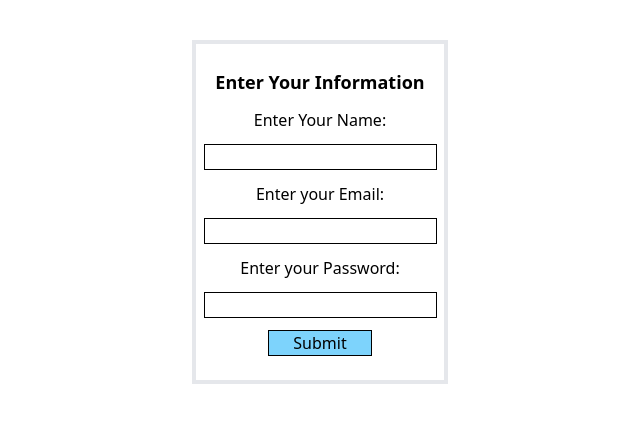
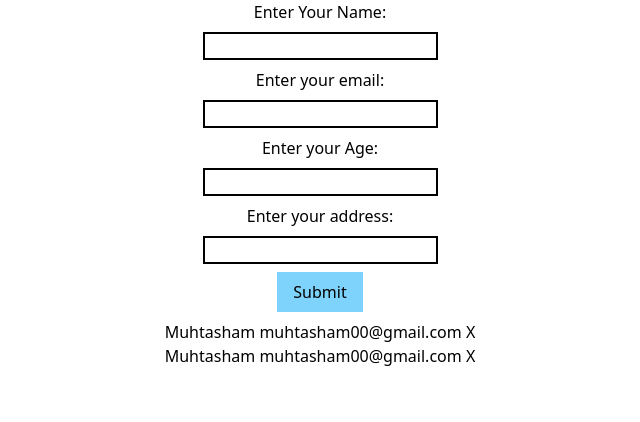
Before and after one commit to Smuhtasham/ForumValidation, a React (Create React App) app: page / in a window 1280 px wide. Shown: the top 422 px of the page, without its empty margins (320-960 px from the left). Built offline with nearby package versions, Linux system fonts and the light colour scheme.

Commit message:
CRUD operation

```diff
--- a/src/App.js
+++ b/src/App.js
@@ -1,7 +1,12 @@
 
+import Arrays from "./Arrays";
 import Comp from "./Comp";
 
+
 function App() {
-  return <Comp />;
+  return(<>
+  {/* <Comp/> */}
+  <Arrays/>
+  </>)
 }
 export default App;
--- /dev/null
+++ b/src/Arrays.js
@@ -0,0 +1,91 @@
+import React, { useState } from "react";
+
+export default function Arrays() {
+  const [name, setName] = useState("");
+  const [age, setAge] = useState("");
+  const [email, setEmail] = useState("");
+  const [address, setAddress] = useState("");
+  const [userData, setUserData] = useState([
+    {
+      id: 1,
+      name: "Muhtasham",
+      email: "muhtasham00@gmail.com",
+      age: "23",
+      address: "123 house street Fsd.",
+    },
+    {
+      id: 2,
+      name: "Muhtasham",
+      email: "muhtasham00@gmail.com",
+      age: "23",
+      address: "123 house street Fsd.",
+    },
+  ]);
+
+  const Submit = () => {
+    setUserData([
+      ...userData,
+      {
+        name,
+        email,
+        age,
+        address,
+      },
+    ]);
+    setAddress("");
+    setName("");
+    setEmail("");
+    setAge("");
+  };
+  const HandleDelete = (id) => {
+    const filtered = userData.filter((val) => val.id !== id);
+    setUserData(filtered);
+  };
+  return (
+    <>
+      <div>
+        <div className="flex flex-col w-[90%] m-auto justify-center items-center gap-2">
+          <p>Enter Your Name:</p>
+          <input
+            onChange={(e) => setName(e.target.value)}
+            className="border-2 border-black"
+            type="text"
+            value={name}
+          />
+          <p>Enter your email:</p>
+          <input
+            onChange={(e) => setEmail(e.target.value)}
+            className="border-2 border-black"
+            type="email"
+            value={email}
+          />
+          <p>Enter your Age:</p>
+          <input
+            onChange={(e) => setAge(e.target.value)}
+            className="border-2 border-black"
+            type="number"
+            value={age}
+          />
+          <p>Enter your address:</p>
+          <input
+            onChange={(e) => setAddress(e.target.value)}
+            className="border-2 border-black"
+            value={address}
+            type="text"
+          />
+          <button className="bg-sky-300 py-2 px-4" onClick={Submit}>
+            Submit
+          </button>
+          <div id="data">
+            {userData.map((val) => (
+              <div key={val.id}>
+                <span>{val.name}</span> <span>{val.email}</span>{" "}
+                <span onClick={() => HandleDelete(val.id)}>X</span>
+              </div>
+            ))}
+          </div>
+        </div>
+      </div>
+    </>
+  );
+}
```
